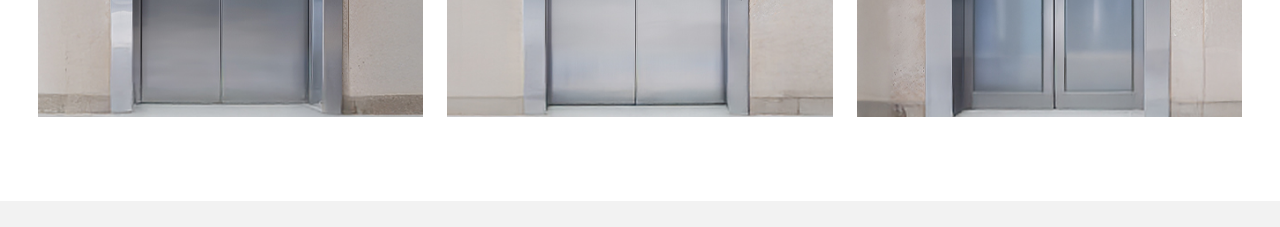
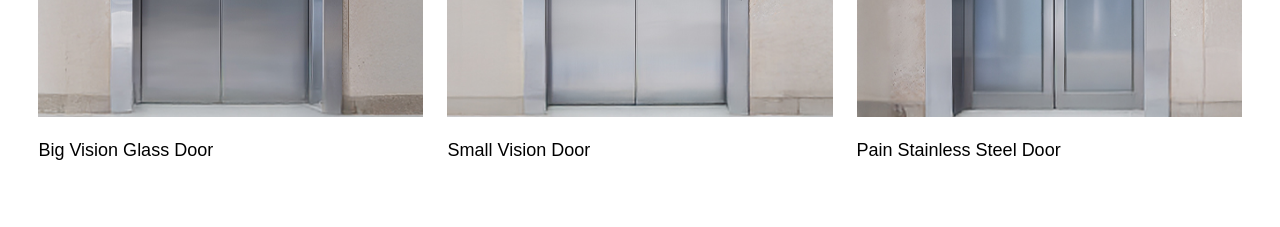
Before and after one commit to sandeepv02/sneha-elevators-nextjs, a Next.js app: page /products/vlseries in a window 1280 px wide. Shown: the part 3640-3867 px from the top of the page. Built offline with nearby package versions, Linux system fonts and the light colour scheme; a web font is replaced by a local one.

Commit message:
feedback changes

```diff
--- a/src/app/products/rmgseries/page.js
+++ b/src/app/products/rmgseries/page.js
@@ -58,9 +58,9 @@ const rmgPersonalisation = [
 ];
 
 const rmgPersonalisationDuplicate = [
-  { image: "/img/doortype-1.jpeg" },
-  { image: "/img/doortype-2.jpeg" },
-  { image: "/img/doortype-3.jpeg" }
+  { image: "/img/doortype-1.jpeg" ,title:"Big Vision Glass Door " },
+  { image: "/img/doortype-2.jpeg" , title:"Small Vision Door" },
+  { image: "/img/doortype-3.jpeg" ,title:"Pain Stainless Steel Door" }
 ];
 const rmgPortraitSpaces = [
   { image: "/img/colors_Black Hairline.jpg", title: "Black Hairline" },
--- a/src/app/products/slseries/page.js
+++ b/src/app/products/slseries/page.js
@@ -72,9 +72,9 @@ const slPersonalisation = [
   { image: "/img/designerrosegold.png", }
 ];
 const slPersonalisationDuplicate = [
-  { image: "/img/doortype-1.jpeg" },
-  { image: "/img/doortype-2.jpeg" },
-  { image: "/img/doortype-3.jpeg" }
+  { image: "/img/doortype-1.jpeg" ,title:"Big Vision Glass Door " },
+  { image: "/img/doortype-2.jpeg" , title:"Small Vision Door" },
+  { image: "/img/doortype-3.jpeg" ,title:"Pain Stainless Steel Door" }
 ];
 const slPersonalisationheadDuplicate = [
   "Choose from door types and premium finishes that create elegance in every entry."
--- a/src/app/products/vlseries/page.js
+++ b/src/app/products/vlseries/page.js
@@ -57,9 +57,9 @@ const vlPersonalisation = [
 ];
 
 const vlPersonalisationDuplicate = [
-  { image: "/img/doortype-1.jpeg" },
-  { image: "/img/doortype-2.jpeg" },
-  { image: "/img/doortype-3.jpeg" }
+{ image: "/img/doortype-1.jpeg" ,title:"Big Vision Glass Door " },
+  { image: "/img/doortype-2.jpeg" , title:"Small Vision Door" },
+  { image: "/img/doortype-3.jpeg" ,title:"Pain Stainless Steel Door" }
 ];
 
 const vlPortraitSpaces = [
```
Also changed, not shown: 1 other file (tests, documents, lock files or other folders).
